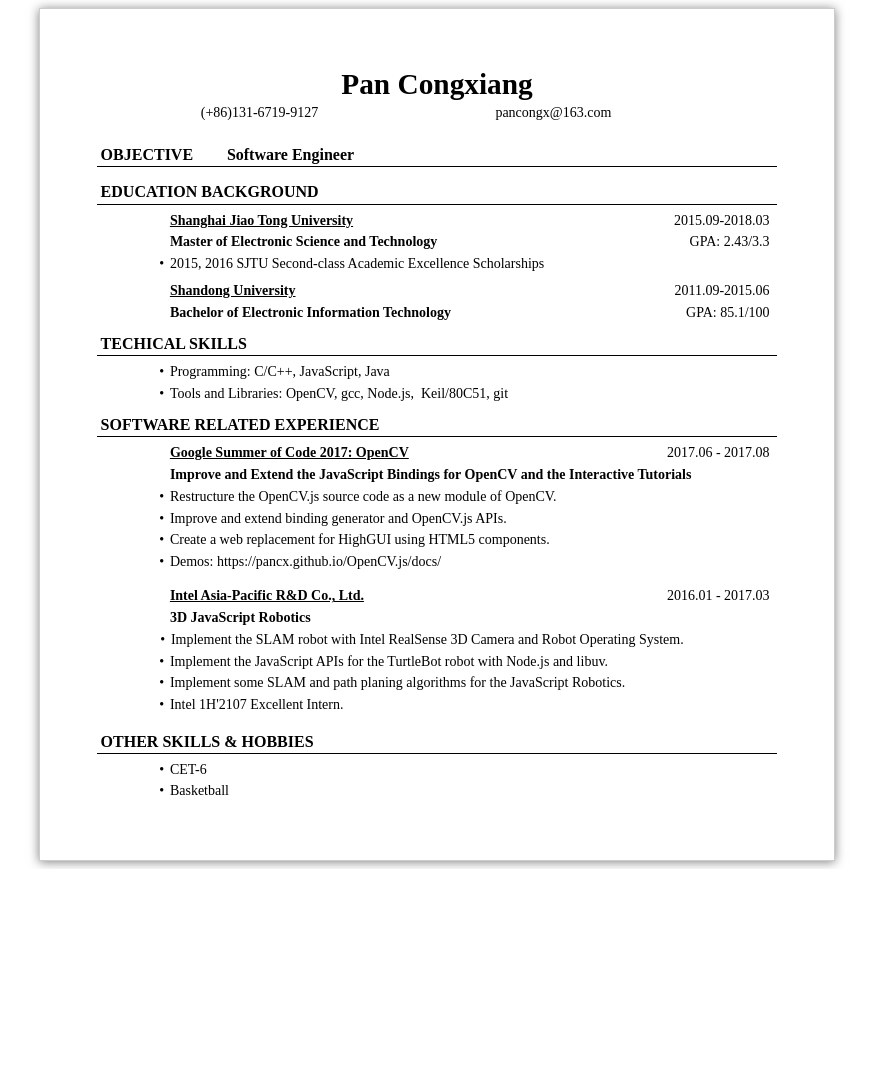
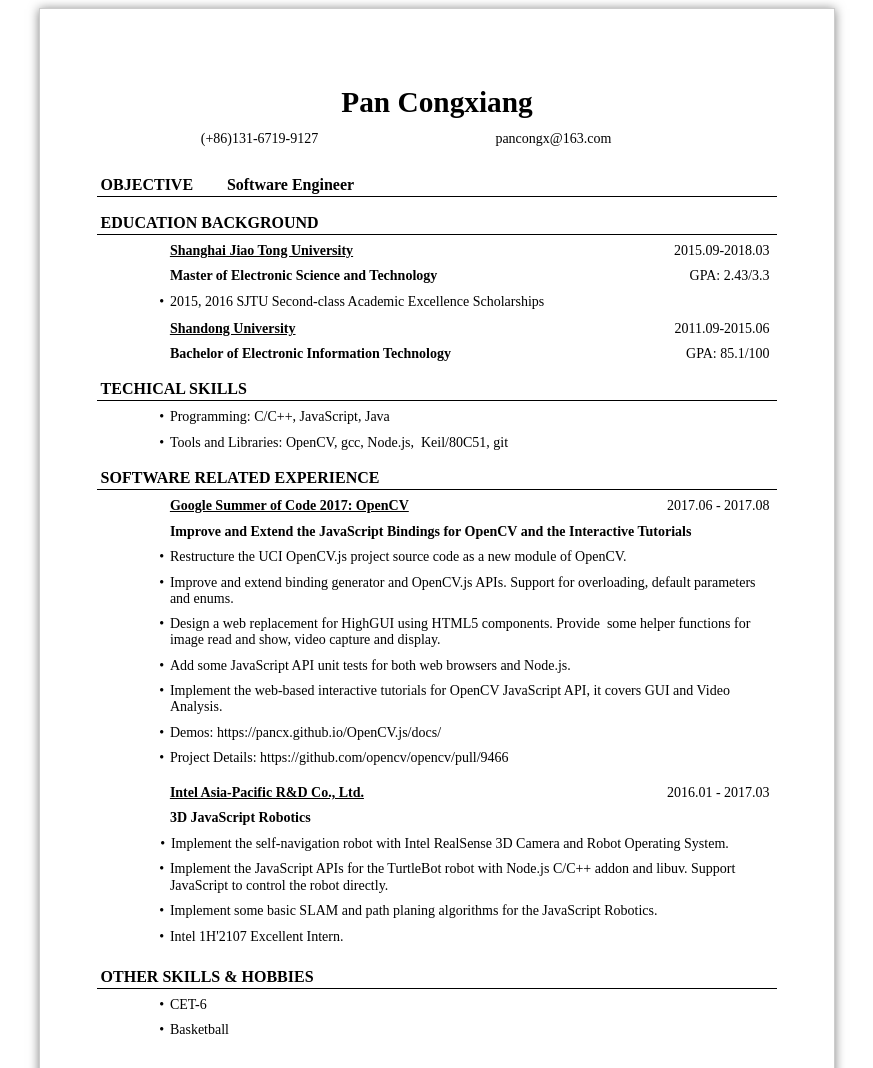
Before and after one commit to pancx/resume, a plain HTML site: page index.html in a window 1280 px wide. Shown: the top 1068 px of the page, without its empty margins (203-1076 px from the left). Before the commit the page ends 869 px from the top, so only its background shows below. Drawn offline with Linux system fonts and the light colour scheme.

Commit message:
add the GSoC report link

```diff
--- a/index.html
+++ b/index.html
@@ -89,9 +89,9 @@
     		<body>
     			<div class="row_layout">
     				<div class="resume" style="width: 210.0mm;">
-    					<div class="inner_resume" style="margin: 15.0mm 15.0mm 10.0mm 15.0mm;">
+    					<div class="inner_resume" style="margin: 20.0mm 15.0mm 10.0mm 15.0mm;">
 
-    					<div class="row" style="padding-top:0.0mm; padding-bottom:0.0mm;">
+    					<div class="row" style="padding-top:0.0mm; padding-bottom:1.0mm;">
 						<table>
 							<tr>
 								<td class="cell border_box" style="width: auto; background-color: transparent; text-align: center; vertical-align: top; border-top: 0.75pt none #000000; border-right: 0.75pt none #000000; border-bottom: 0.75pt none #000000; border-left: 0.75pt none #000000;">
@@ -100,7 +100,7 @@
         </td>
 							</tr>
 						</table>
-					</div><div class="row" style="padding-top:0.0mm; padding-bottom:0.0mm;">
+					</div><div class="row" style="padding-top:1.0mm; padding-bottom:1.0mm;">
 						<table>
 							<tr>
 								<td class="cell border_box" style="width: 33.3824%; background-color: transparent; text-align: right; vertical-align: top; border-top: 0.75pt none #000000; border-right: 0.75pt none #000000; border-bottom: 0.75pt none #000000; border-left: 0.75pt none #000000;">
@@ -166,7 +166,7 @@
         </td>
 							</tr>
 						</table>
-					</div><div class="row" style="padding-top:0.0mm; padding-bottom:0.0mm;">
+					</div><div class="row" style="padding-top:1.0mm; padding-bottom:1.0mm;">
 						<table>
 							<tr>
 								<td class="cell border_box" style="width: 10.7353%; background-color: transparent; text-align: left; vertical-align: top; border-top: 0.75pt none #000000; border-right: 0.75pt none #000000; border-bottom: 0.75pt none #000000; border-left: 0.75pt none #000000;">
@@ -217,7 +217,7 @@
         </td>
 							</tr>
 						</table>
-					</div><div class="row" style="padding-top:0.0mm; padding-bottom:0.0mm;">
+					</div><div class="row" style="padding-top:1.0mm; padding-bottom:1.0mm;">
 						<table>
 							<tr>
 								<td class="cell border_box" style="width: 10.7353%; background-color: transparent; text-align: left; vertical-align: top; border-top: 0.75pt none #000000; border-right: 0.75pt none #000000; border-bottom: 0.75pt none #000000; border-left: 0.75pt none #000000;">
@@ -262,7 +262,7 @@
         </td>
 							</tr>
 						</table>
-					</div><div class="row" style="padding-top:0.0mm; padding-bottom:0.0mm;">
+					</div><div class="row" style="padding-top:1.0mm; padding-bottom:1.0mm;">
 						<table>
 							<tr>
 								<td class="cell border_box" style="width: 10.7353%; background-color: transparent; text-align: right; vertical-align: top; border-top: 0.75pt none #000000; border-right: 0.75pt none #000000; border-bottom: 0.75pt none #000000; border-left: 0.75pt none #000000;">
@@ -307,7 +307,7 @@
         </td>
 							</tr>
 						</table>
-					</div><div class="row" style="padding-top:0.0mm; padding-bottom:0.0mm;">
+					</div><div class="row" style="padding-top:1.0mm; padding-bottom:1.0mm;">
 						<table>
 							<tr>
 								<td class="cell border_box" style="width: 10.7353%; background-color: transparent; text-align: left; vertical-align: middle; border-top: 0.75pt none #000000; border-right: 0.75pt none #000000; border-bottom: 0.75pt none #000000; border-left: 0.75pt none #000000;">
@@ -327,7 +327,19 @@
             <pre style="min-height: 10.5pt; margin: 0.75mm 1.5mm 0.75mm 0.0mm;"><span class="Times" style="font-size: 10.5pt; color: #000000; background-color: transparent; font-weight: normal; font-style: normal; text-decoration: none; line-height: 1.15;">•</span></pre>
         </td><td class="cell border_box" style="width: auto; background-color: transparent; text-align: left; vertical-align: middle; border-top: 0.75pt none #000000; border-right: 0.75pt none #000000; border-bottom: 0.75pt none #000000; border-left: 0.75pt none #000000;">
             <input type="hidden" name="key" value="content"/>
-            <pre style="min-height: 10.5pt; margin: 0.75mm 0.0mm 0.75mm 0.0mm;"><span class="Times" style="font-size: 10.5pt; color: #000000; background-color: transparent; font-weight: normal; font-style: normal; text-decoration: none; line-height: 1.15;">Restructure the OpenCV.js source code as a new module of OpenCV.</span></pre>
+            <pre style="min-height: 10.5pt; margin: 0.75mm 0.0mm 0.75mm 0.0mm;"><span class="Times" style="font-size: 10.5pt; color: #000000; background-color: transparent; font-weight: normal; font-style: normal; text-decoration: none; line-height: 1.15;">Restructure the UCI OpenCV.js project source code as a new module of OpenCV.</span></pre>
+        </td>
+							</tr>
+						</table>
+					</div><div class="row" style="padding-top:1.0mm; padding-bottom:1.0mm;">
+						<table>
+							<tr>
+								<td class="cell border_box" style="width: 10.7353%; background-color: transparent; text-align: right; vertical-align: top; border-top: 0.75pt none #000000; border-right: 0.75pt none #000000; border-bottom: 0.75pt none #000000; border-left: 0.75pt none #000000;">
+            <input type="hidden" name="key" value="bullet"/>
+            <pre style="min-height: 10.5pt; margin: 0.75mm 1.5mm 0.75mm 0.0mm;"><span class="Times" style="font-size: 10.5pt; color: #000000; background-color: transparent; font-weight: normal; font-style: normal; text-decoration: none; line-height: 1.15;">•</span></pre>
+        </td><td class="cell border_box" style="width: auto; background-color: transparent; text-align: left; vertical-align: middle; border-top: 0.75pt none #000000; border-right: 0.75pt none #000000; border-bottom: 0.75pt none #000000; border-left: 0.75pt none #000000;">
+            <input type="hidden" name="key" value="content"/>
+            <pre style="min-height: 10.5pt; margin: 0.75mm 0.0mm 0.75mm 0.0mm;"><span class="Times" style="font-size: 10.5pt; color: #000000; background-color: transparent; font-weight: normal; font-style: normal; text-decoration: none; line-height: 1.15;">Improve and extend binding generator and OpenCV.js APIs. Support for overloading, default parameters and enums.</span></pre>
         </td>
 							</tr>
 						</table>
@@ -339,7 +351,19 @@
             <pre style="min-height: 10.5pt; margin: 0.75mm 1.5mm 0.75mm 0.0mm;"><span class="Times" style="font-size: 10.5pt; color: #000000; background-color: transparent; font-weight: normal; font-style: normal; text-decoration: none; line-height: 1.15;">•</span></pre>
         </td><td class="cell border_box" style="width: auto; background-color: transparent; text-align: left; vertical-align: middle; border-top: 0.75pt none #000000; border-right: 0.75pt none #000000; border-bottom: 0.75pt none #000000; border-left: 0.75pt none #000000;">
             <input type="hidden" name="key" value="content"/>
-            <pre style="min-height: 10.5pt; margin: 0.75mm 0.0mm 0.75mm 0.0mm;"><span class="Times" style="font-size: 10.5pt; color: #000000; background-color: transparent; font-weight: normal; font-style: normal; text-decoration: none; line-height: 1.15;">Improve and extend binding generator and OpenCV.js APIs.</span></pre>
+            <pre style="min-height: 10.5pt; margin: 0.75mm 0.0mm 0.75mm 0.0mm;"><span class="Times" style="font-size: 10.5pt; color: #000000; background-color: transparent; font-weight: normal; font-style: normal; text-decoration: none; line-height: 1.15;">Design a web replacement for HighGUI using HTML5 components. Provide  some helper functions for image read and show, video capture and display. </span></pre>
+        </td>
+							</tr>
+						</table>
+					</div><div class="row" style="padding-top:1.0mm; padding-bottom:1.0mm;">
+						<table>
+							<tr>
+								<td class="cell border_box" style="width: 10.7353%; background-color: transparent; text-align: right; vertical-align: top; border-top: 0.75pt none #000000; border-right: 0.75pt none #000000; border-bottom: 0.75pt none #000000; border-left: 0.75pt none #000000;">
+            <input type="hidden" name="key" value="bullet"/>
+            <pre style="min-height: 10.5pt; margin: 0.75mm 1.5mm 0.75mm 0.0mm;"><span class="Times" style="font-size: 10.5pt; color: #000000; background-color: transparent; font-weight: normal; font-style: normal; text-decoration: none; line-height: 1.15;">•</span></pre>
+        </td><td class="cell border_box" style="width: auto; background-color: transparent; text-align: left; vertical-align: middle; border-top: 0.75pt none #000000; border-right: 0.75pt none #000000; border-bottom: 0.75pt none #000000; border-left: 0.75pt none #000000;">
+            <input type="hidden" name="key" value="content"/>
+            <pre style="min-height: 10.5pt; margin: 0.75mm 0.0mm 0.75mm 0.0mm;"><span class="Times" style="font-size: 10.5pt; color: #000000; background-color: transparent; font-weight: normal; font-style: normal; text-decoration: none; line-height: 1.15;">Add some JavaScript API unit tests for both web browsers and Node.js.</span></pre>
         </td>
 							</tr>
 						</table>
@@ -351,7 +375,19 @@
             <pre style="min-height: 10.5pt; margin: 0.75mm 1.5mm 0.75mm 0.0mm;"><span class="Times" style="font-size: 10.5pt; color: #000000; background-color: transparent; font-weight: normal; font-style: normal; text-decoration: none; line-height: 1.15;">•</span></pre>
         </td><td class="cell border_box" style="width: auto; background-color: transparent; text-align: left; vertical-align: middle; border-top: 0.75pt none #000000; border-right: 0.75pt none #000000; border-bottom: 0.75pt none #000000; border-left: 0.75pt none #000000;">
             <input type="hidden" name="key" value="content"/>
-            <pre style="min-height: 10.5pt; margin: 0.75mm 0.0mm 0.75mm 0.0mm;"><span class="Times" style="font-size: 10.5pt; color: #000000; background-color: transparent; font-weight: normal; font-style: normal; text-decoration: none; line-height: 1.15;">Create a web replacement for HighGUI using HTML5 components.</span></pre>
+            <pre style="min-height: 10.5pt; margin: 0.75mm 0.0mm 0.75mm 0.0mm;"><span class="Times" style="font-size: 10.5pt; color: #000000; background-color: transparent; font-weight: normal; font-style: normal; text-decoration: none; line-height: 1.15;">Implement the web-based interactive tutorials for OpenCV JavaScript API, it covers GUI and Video Analysis.</span></pre>
+        </td>
+							</tr>
+						</table>
+					</div><div class="row" style="padding-top:1.0mm; padding-bottom:1.0mm;">
+						<table>
+							<tr>
+								<td class="cell border_box" style="width: 10.7353%; background-color: transparent; text-align: right; vertical-align: top; border-top: 0.75pt none #000000; border-right: 0.75pt none #000000; border-bottom: 0.75pt none #000000; border-left: 0.75pt none #000000;">
+            <input type="hidden" name="key" value="bullet"/>
+            <pre style="min-height: 10.5pt; margin: 0.75mm 1.5mm 0.75mm 0.0mm;"><span class="Times" style="font-size: 10.5pt; color: #000000; background-color: transparent; font-weight: normal; font-style: normal; text-decoration: none; line-height: 1.15;">•</span></pre>
+        </td><td class="cell border_box" style="width: auto; background-color: transparent; text-align: left; vertical-align: middle; border-top: 0.75pt none #000000; border-right: 0.75pt none #000000; border-bottom: 0.75pt none #000000; border-left: 0.75pt none #000000;">
+            <input type="hidden" name="key" value="content"/>
+            <pre style="min-height: 10.5pt; margin: 0.75mm 0.0mm 0.75mm 0.0mm;"><span class="Times" style="font-size: 10.5pt; color: #000000; background-color: transparent; font-weight: normal; font-style: normal; text-decoration: none; line-height: 1.15;">Demos: https://pancx.github.io/OpenCV.js/docs/</span></pre>
         </td>
 							</tr>
 						</table>
@@ -363,7 +399,7 @@
             <pre style="min-height: 10.5pt; margin: 0.75mm 1.5mm 0.75mm 0.0mm;"><span class="Times" style="font-size: 10.5pt; color: #000000; background-color: transparent; font-weight: normal; font-style: normal; text-decoration: none; line-height: 1.15;">•</span></pre>
         </td><td class="cell border_box" style="width: auto; background-color: transparent; text-align: left; vertical-align: middle; border-top: 0.75pt none #000000; border-right: 0.75pt none #000000; border-bottom: 0.75pt none #000000; border-left: 0.75pt none #000000;">
             <input type="hidden" name="key" value="content"/>
-            <pre style="min-height: 10.5pt; margin: 0.75mm 0.0mm 0.75mm 0.0mm;"><span class="Times" style="font-size: 10.5pt; color: #000000; background-color: transparent; font-weight: normal; font-style: normal; text-decoration: none; line-height: 1.15;">Demos: https://pancx.github.io/OpenCV.js/docs/</span></pre>
+            <pre style="min-height: 10.5pt; margin: 0.75mm 0.0mm 0.75mm 0.0mm;"><span class="Times" style="font-size: 10.5pt; color: #000000; background-color: transparent; font-weight: normal; font-style: normal; text-decoration: none; line-height: 1.15;">Project Details: https://github.com/opencv/opencv/pull/9466</span></pre>
         </td>
 							</tr>
 						</table>
@@ -391,7 +427,7 @@
         </td>
 							</tr>
 						</table>
-					</div><div class="row" style="padding-top:0.0mm; padding-bottom:0.0mm;">
+					</div><div class="row" style="padding-top:1.0mm; padding-bottom:1.0mm;">
 						<table>
 							<tr>
 								<td class="cell border_box" style="width: 10.7353%; background-color: transparent; text-align: left; vertical-align: middle; border-top: 0.75pt none #000000; border-right: 0.75pt none #000000; border-bottom: 0.75pt none #000000; border-left: 0.75pt none #000000;">
@@ -411,7 +447,19 @@
             <pre style="min-height: 10.5pt; margin: 0.75mm 1.5mm 0.75mm 0.0mm;"><span class="Times" style="font-size: 10.5pt; color: #000000; background-color: transparent; font-weight: normal; font-style: normal; text-decoration: none; line-height: 1.15;">•</span></pre>
         </td><td class="cell border_box" style="width: auto; background-color: transparent; text-align: left; vertical-align: middle; border-top: 0.75pt none #000000; border-right: 0.75pt none #000000; border-bottom: 0.75pt none #000000; border-left: 0.75pt none #000000;">
             <input type="hidden" name="key" value="content"/>
-            <pre style="min-height: 10.5pt; margin: 0.75mm 0.0mm 0.75mm 0.0mm;"><span class="Times" style="font-size: 10.5pt; color: #000000; background-color: transparent; font-weight: normal; font-style: normal; text-decoration: none; line-height: 1.15;">Implement the SLAM robot with Intel RealSense 3D Camera and Robot Operating System. </span></pre>
+            <pre style="min-height: 10.5pt; margin: 0.75mm 0.0mm 0.75mm 0.0mm;"><span class="Times" style="font-size: 10.5pt; color: #000000; background-color: transparent; font-weight: normal; font-style: normal; text-decoration: none; line-height: 1.15;">Implement the self-navigation robot with Intel RealSense 3D Camera and Robot Operating System. </span></pre>
+        </td>
+							</tr>
+						</table>
+					</div><div class="row" style="padding-top:1.0mm; padding-bottom:1.0mm;">
+						<table>
+							<tr>
+								<td class="cell border_box" style="width: 10.7353%; background-color: transparent; text-align: right; vertical-align: top; border-top: 0.75pt none #000000; border-right: 0.75pt none #000000; border-bottom: 0.75pt none #000000; border-left: 0.75pt none #000000;">
+            <input type="hidden" name="key" value="bullet"/>
+            <pre style="min-height: 10.5pt; margin: 0.75mm 1.5mm 0.75mm 0.0mm;"><span class="Times" style="font-size: 10.5pt; color: #000000; background-color: transparent; font-weight: normal; font-style: normal; text-decoration: none; line-height: 1.15;">•</span></pre>
+        </td><td class="cell border_box" style="width: auto; background-color: transparent; text-align: left; vertical-align: middle; border-top: 0.75pt none #000000; border-right: 0.75pt none #000000; border-bottom: 0.75pt none #000000; border-left: 0.75pt none #000000;">
+            <input type="hidden" name="key" value="content"/>
+            <pre style="min-height: 10.5pt; margin: 0.75mm 0.0mm 0.75mm 0.0mm;"><span class="Times" style="font-size: 10.5pt; color: #000000; background-color: transparent; font-weight: normal; font-style: normal; text-decoration: none; line-height: 1.15;">Implement the JavaScript APIs for the TurtleBot robot with Node.js C/C++ addon and libuv. Support JavaScript to control the robot directly.</span></pre>
         </td>
 							</tr>
 						</table>
@@ -423,23 +471,11 @@
             <pre style="min-height: 10.5pt; margin: 0.75mm 1.5mm 0.75mm 0.0mm;"><span class="Times" style="font-size: 10.5pt; color: #000000; background-color: transparent; font-weight: normal; font-style: normal; text-decoration: none; line-height: 1.15;">•</span></pre>
         </td><td class="cell border_box" style="width: auto; background-color: transparent; text-align: left; vertical-align: middle; border-top: 0.75pt none #000000; border-right: 0.75pt none #000000; border-bottom: 0.75pt none #000000; border-left: 0.75pt none #000000;">
             <input type="hidden" name="key" value="content"/>
-            <pre style="min-height: 10.5pt; margin: 0.75mm 0.0mm 0.75mm 0.0mm;"><span class="Times" style="font-size: 10.5pt; color: #000000; background-color: transparent; font-weight: normal; font-style: normal; text-decoration: none; line-height: 1.15;">Implement the JavaScript APIs for the TurtleBot robot with Node.js and libuv.</span></pre>
+            <pre style="min-height: 10.5pt; margin: 0.75mm 0.0mm 0.75mm 0.0mm;"><span class="Times" style="font-size: 10.5pt; color: #000000; background-color: transparent; font-weight: normal; font-style: normal; text-decoration: none; line-height: 1.15;">Implement some basic SLAM and path planing algorithms for the JavaScript Robotics.</span></pre>
         </td>
 							</tr>
 						</table>
-					</div><div class="row" style="padding-top:0.0mm; padding-bottom:0.0mm;">
-						<table>
-							<tr>
-								<td class="cell border_box" style="width: 10.7353%; background-color: transparent; text-align: right; vertical-align: top; border-top: 0.75pt none #000000; border-right: 0.75pt none #000000; border-bottom: 0.75pt none #000000; border-left: 0.75pt none #000000;">
-            <input type="hidden" name="key" value="bullet"/>
-            <pre style="min-height: 10.5pt; margin: 0.75mm 1.5mm 0.75mm 0.0mm;"><span class="Times" style="font-size: 10.5pt; color: #000000; background-color: transparent; font-weight: normal; font-style: normal; text-decoration: none; line-height: 1.15;">•</span></pre>
-        </td><td class="cell border_box" style="width: auto; background-color: transparent; text-align: left; vertical-align: middle; border-top: 0.75pt none #000000; border-right: 0.75pt none #000000; border-bottom: 0.75pt none #000000; border-left: 0.75pt none #000000;">
-            <input type="hidden" name="key" value="content"/>
-            <pre style="min-height: 10.5pt; margin: 0.75mm 0.0mm 0.75mm 0.0mm;"><span class="Times" style="font-size: 10.5pt; color: #000000; background-color: transparent; font-weight: normal; font-style: normal; text-decoration: none; line-height: 1.15;">Implement some SLAM and path planing algorithms for the JavaScript Robotics.</span></pre>
-        </td>
-							</tr>
-						</table>
-					</div><div class="row" style="padding-top:0.0mm; padding-bottom:0.0mm;">
+					</div><div class="row" style="padding-top:1.0mm; padding-bottom:1.0mm;">
 						<table>
 							<tr>
 								<td class="cell border_box" style="width: 10.7353%; background-color: transparent; text-align: right; vertical-align: top; border-top: 0.75pt none #000000; border-right: 0.75pt none #000000; border-bottom: 0.75pt none #000000; border-left: 0.75pt none #000000;">
@@ -490,7 +526,7 @@
         </td>
 							</tr>
 						</table>
-					</div><div class="row" style="padding-top:0.0mm; padding-bottom:0.0mm;">
+					</div><div class="row" style="padding-top:1.0mm; padding-bottom:1.0mm;">
 						<table>
 							<tr>
 								<td class="cell border_box" style="width: 10.7353%; background-color: transparent; text-align: right; vertical-align: top; border-top: 0.75pt none #000000; border-right: 0.75pt none #000000; border-bottom: 0.75pt none #000000; border-left: 0.75pt none #000000;">
```
